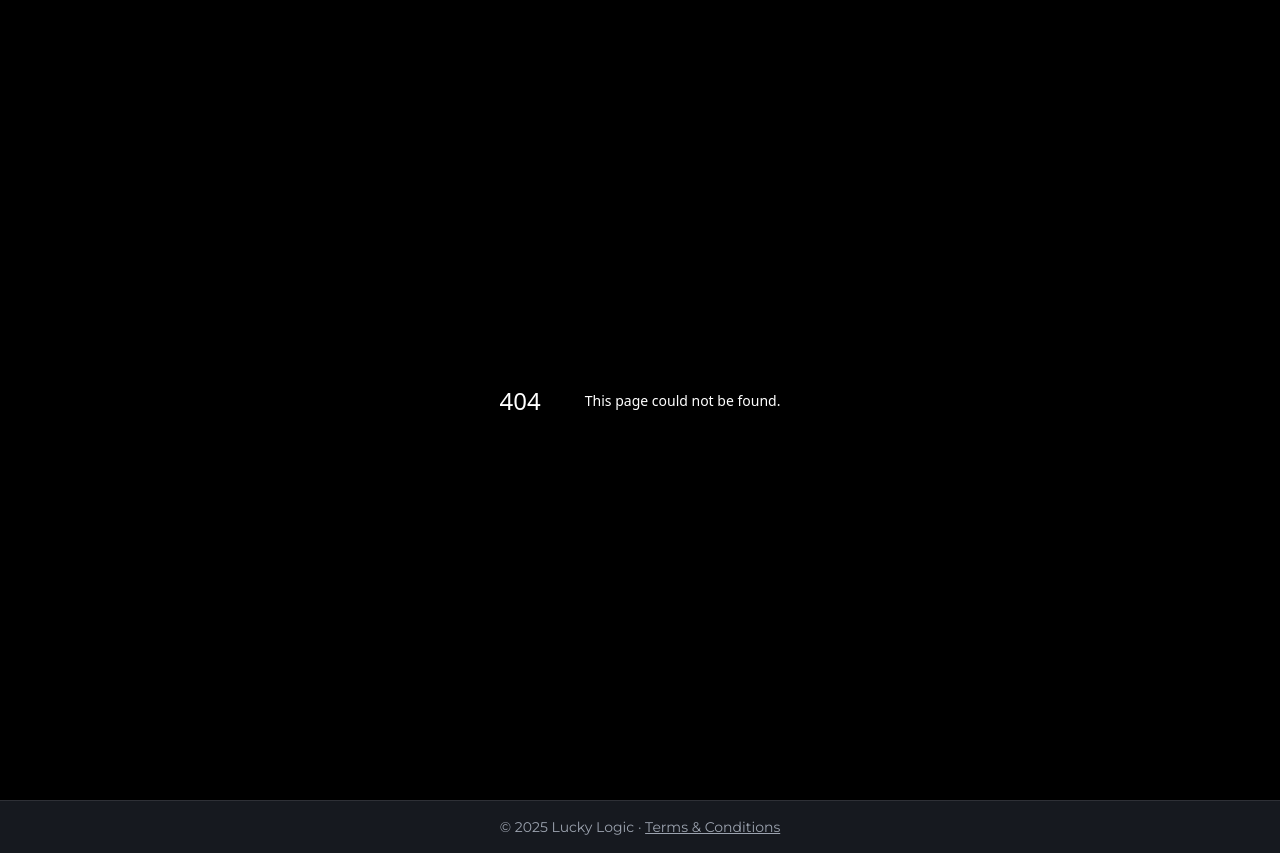
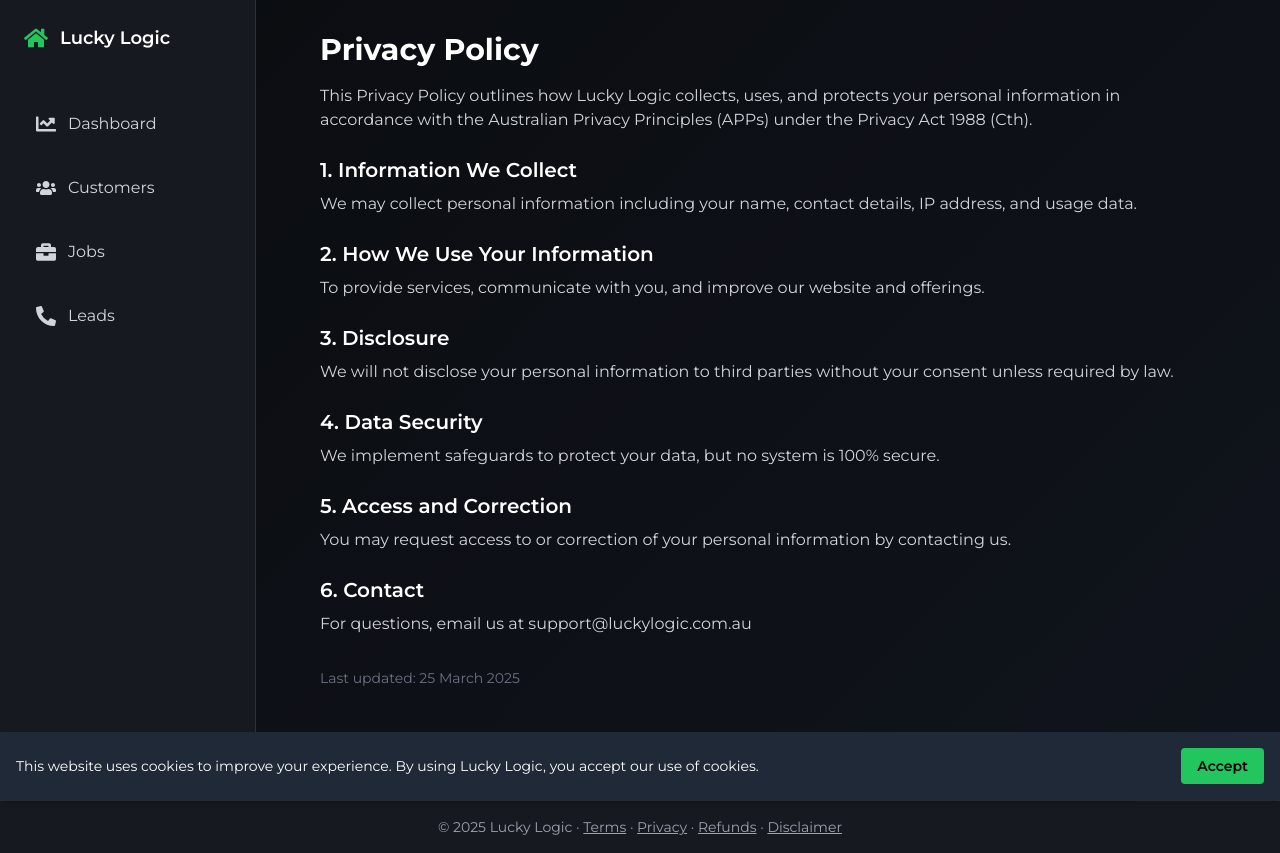
Before and after one commit to Neesonn/luckylogic2025, a Next.js app: page /privacy in a window 1280 px wide. Before the commit this address had no page. Built offline with nearby package versions, Linux system fonts and the light colour scheme.

Commit message:
Add: Legal pages and Cookie Notice

```diff
--- /dev/null
+++ b/src/app/disclaimer/page.tsx
@@ -0,0 +1,38 @@
+'use client';
+import React from 'react';
+import Sidebar from '@/components/Sidebar';
+
+export default function DisclaimerPage() {
+  return (
+    <div className="min-h-screen flex">
+      <Sidebar />
+
+      <main className="flex-1 ml-64 p-8">
+        <div className="max-w-4xl mx-auto">
+          <h1 className="text-3xl font-bold mb-4 text-white">Disclaimer</h1>
+
+          <p className="mb-4 text-gray-300">
+            All content on this website is for informational purposes only. Lucky Logic makes no warranties of accuracy or completeness.
+          </p>
+
+          <h2 className="text-xl font-semibold mt-6 mb-2 text-white">1. No Guarantees</h2>
+          <p className="text-gray-300 mb-4">
+            While we strive to keep information current and accurate, we make no representations or warranties of any kind about the completeness, accuracy, reliability, suitability, or availability of the information contained on this website.
+          </p>
+
+          <h2 className="text-xl font-semibold mt-6 mb-2 text-white">2. Use at Your Own Risk</h2>
+          <p className="text-gray-300 mb-4">
+            Any reliance you place on information provided through this website is strictly at your own risk. You should seek professional advice for your specific circumstances.
+          </p>
+
+          <h2 className="text-xl font-semibold mt-6 mb-2 text-white">3. Third-Party Links</h2>
+          <p className="text-gray-300 mb-4">
+            This website may contain links to external websites. We have no control over the nature, content, and availability of those sites and are not responsible for their content.
+          </p>
+
+          <p className="text-sm text-gray-500 mt-8">Last updated: 25 March 2025</p>
+        </div>
+      </main>
+    </div>
+  );
+}
--- a/src/app/layout.tsx
+++ b/src/app/layout.tsx
@@ -2,6 +2,7 @@
 import type { Metadata } from 'next';
 import { Montserrat } from 'next/font/google';
 import Footer from '@/components/Footer';
+import CookieNotice from '@/components/CookieNotice';
 
 const montserrat = Montserrat({ subsets: ['latin'] });
 
@@ -20,6 +21,7 @@
       <body className={`${montserrat.className} flex flex-col min-h-screen bg-black text-white`}>
         {children}
         <Footer />
+        <CookieNotice />
       </body>
     </html>
   );
--- /dev/null
+++ b/src/app/privacy/page.tsx
@@ -0,0 +1,52 @@
+'use client';
+import React from 'react';
+import Sidebar from '@/components/Sidebar';
+
+export default function PrivacyPolicyPage() {
+  return (
+    <div className="min-h-screen flex">
+      <Sidebar />
+
+      <main className="flex-1 ml-64 p-8">
+        <div className="max-w-4xl mx-auto">
+          <h1 className="text-3xl font-bold mb-4 text-white">Privacy Policy</h1>
+          <p className="mb-4 text-gray-300">
+            This Privacy Policy outlines how Lucky Logic collects, uses, and protects your personal information in accordance with the Australian Privacy Principles (APPs) under the Privacy Act 1988 (Cth).
+          </p>
+
+          <h2 className="text-xl font-semibold mt-6 mb-2 text-white">1. Information We Collect</h2>
+          <p className="text-gray-300 mb-4">
+            We may collect personal information including your name, contact details, IP address, and usage data.
+          </p>
+
+          <h2 className="text-xl font-semibold mt-6 mb-2 text-white">2. How We Use Your Information</h2>
+          <p className="text-gray-300 mb-4">
+            To provide services, communicate with you, and improve our website and offerings.
+          </p>
+
+          <h2 className="text-xl font-semibold mt-6 mb-2 text-white">3. Disclosure</h2>
+          <p className="text-gray-300 mb-4">
+            We will not disclose your personal information to third parties without your consent unless required by law.
+          </p>
+
+          <h2 className="text-xl font-semibold mt-6 mb-2 text-white">4. Data Security</h2>
+          <p className="text-gray-300 mb-4">
+            We implement safeguards to protect your data, but no system is 100% secure.
+          </p>
+
+          <h2 className="text-xl font-semibold mt-6 mb-2 text-white">5. Access and Correction</h2>
+          <p className="text-gray-300 mb-4">
+            You may request access to or correction of your personal information by contacting us.
+          </p>
+
+          <h2 className="text-xl font-semibold mt-6 mb-2 text-white">6. Contact</h2>
+          <p className="text-gray-300 mb-4">
+            For questions, email us at support@luckylogic.com.au
+          </p>
+
+          <p className="text-sm text-gray-500 mt-8">Last updated: 25 March 2025</p>
+        </div>
+      </main>
+    </div>
+  );
+}
--- /dev/null
+++ b/src/app/refund-policy/page.tsx
@@ -0,0 +1,38 @@
+'use client';
+import React from 'react';
+import Sidebar from '@/components/Sidebar';
+
+export default function RefundPolicyPage() {
+  return (
+    <div className="min-h-screen flex">
+      <Sidebar />
+
+      <main className="flex-1 ml-64 p-8">
+        <div className="max-w-4xl mx-auto">
+          <h1 className="text-3xl font-bold mb-4 text-white">Refund Policy</h1>
+
+          <p className="mb-4 text-gray-300">
+            Lucky Logic does not offer refunds for completed digital services or products unless required by Australian Consumer Law.
+          </p>
+
+          <h2 className="text-xl font-semibold mt-6 mb-2 text-white">1. Digital Services</h2>
+          <p className="text-gray-300 mb-4">
+            Due to the nature of our digital services, once a service has been delivered or access has been granted, no refunds will be provided unless required by law.
+          </p>
+
+          <h2 className="text-xl font-semibold mt-6 mb-2 text-white">2. Australian Consumer Law</h2>
+          <p className="text-gray-300 mb-4">
+            Your rights under Australian Consumer Law remain protected. You may be entitled to a refund if our services fail to meet consumer guarantees.
+          </p>
+
+          <h2 className="text-xl font-semibold mt-6 mb-2 text-white">3. Requesting a Refund</h2>
+          <p className="text-gray-300 mb-4">
+            If you believe you are entitled to a refund under Australian Consumer Law, please contact our support team at support@luckylogic.com.au with details of your purchase and the reason for your request.
+          </p>
+
+          <p className="text-sm text-gray-500 mt-8">Last updated: 25 March 2025</p>
+        </div>
+      </main>
+    </div>
+  );
+}
--- /dev/null
+++ b/src/components/CookieNotice.tsx
@@ -0,0 +1,33 @@
+'use client';
+
+import { useEffect, useState } from 'react';
+
+export default function CookieNotice() {
+  const [visible, setVisible] = useState(false);
+
+  useEffect(() => {
+    const consent = localStorage.getItem('cookie-consent');
+    if (!consent) setVisible(true);
+  }, []);
+
+  const acceptCookies = () => {
+    localStorage.setItem('cookie-consent', 'true');
+    setVisible(false);
+  };
+
+  if (!visible) return null;
+
+  return (
+    <div className="fixed bottom-0 w-full bg-gray-800 text-white text-sm p-4 flex items-center justify-between z-50 shadow-md">
+      <span>
+        This website uses cookies to improve your experience. By using Lucky Logic, you accept our use of cookies.
+      </span>
+      <button
+        onClick={acceptCookies}
+        className="ml-4 px-4 py-2 bg-green-500 rounded text-black font-semibold hover:bg-green-600"
+      >
+        Accept
+      </button>
+    </div>
+  );
+}
--- a/src/components/Footer.tsx
+++ b/src/components/Footer.tsx
@@ -7,9 +7,10 @@
     <footer className="bg-[rgba(24,27,33,0.95)] backdrop-blur-md text-gray-400 text-sm p-4 text-center border-t border-white/10">
       <p>
         © {new Date().getFullYear()} Lucky Logic ·{" "}
-        <Link href="/terms" className="underline hover:text-green-400 transition-colors">
-          Terms & Conditions
-        </Link>
+        <Link href="/terms" className="underline hover:text-green-400 transition-colors">Terms</Link> ·{" "}
+        <Link href="/privacy" className="underline hover:text-green-400 transition-colors">Privacy</Link> ·{" "}
+        <Link href="/refund-policy" className="underline hover:text-green-400 transition-colors">Refunds</Link> ·{" "}
+        <Link href="/disclaimer" className="underline hover:text-green-400 transition-colors">Disclaimer</Link>
       </p>
     </footer>
   );
```
